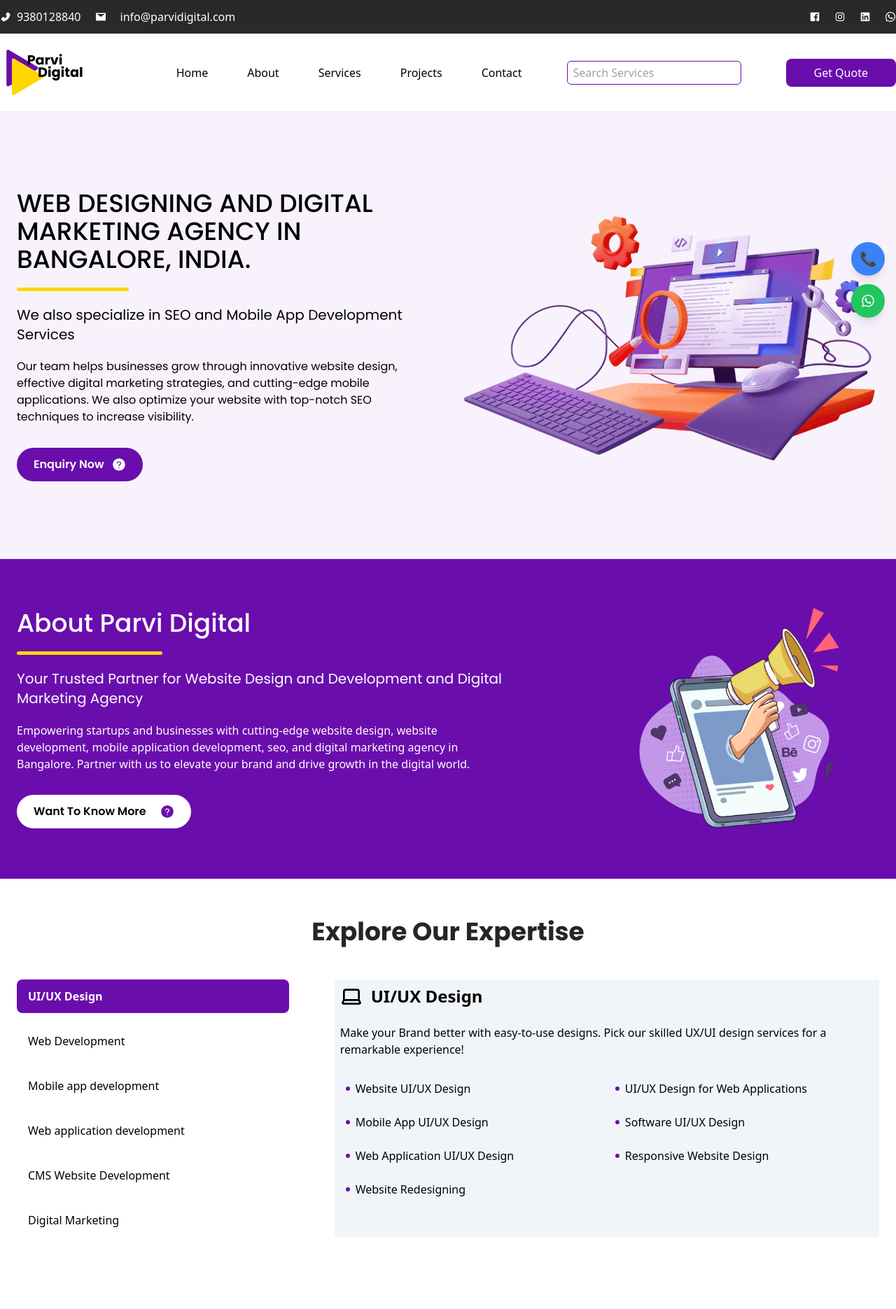
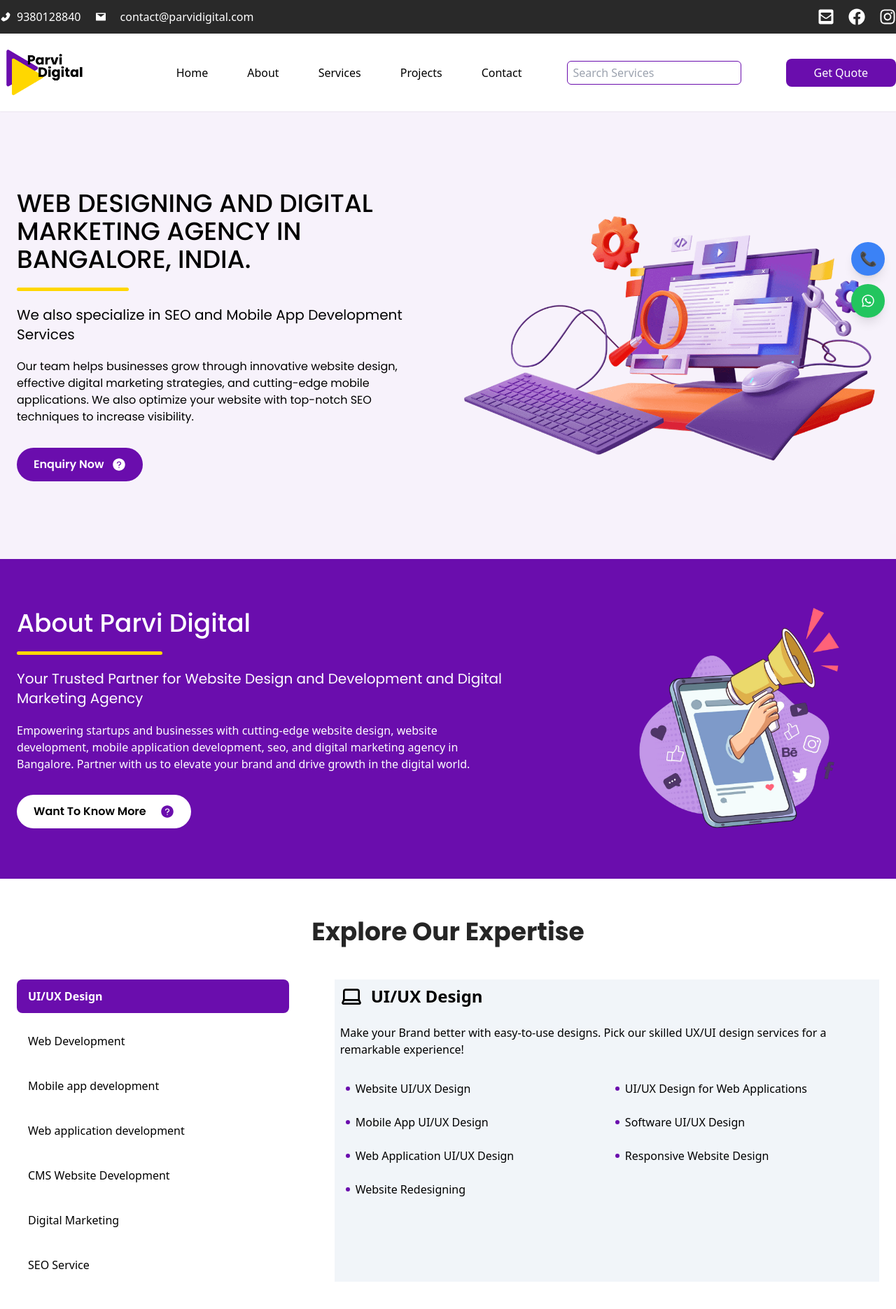
Before and after one commit to ag9731/test22, a React (Vite) app: page / in a window 1280 px wide. Shown: the top 1871 px of the page at 70% size. Built offline with nearby package versions, Linux system fonts and the light colour scheme.

Commit message:
nothing changed

```diff
--- a/src/components/Footer/Footer.jsx
+++ b/src/components/Footer/Footer.jsx
@@ -7,6 +7,7 @@
   FaTwitter,
   FaInstagram,
   FaLinkedin,
+  FaEnvelopeSquare,
 } from "react-icons/fa";
 import { Link } from "react-router-dom";
 
@@ -23,11 +24,18 @@
           </div>
           <div className="flex items-center gap-2 mb-2">
             <FaPhoneAlt className="text-secondary" />
-            <p>9380128840</p>
+            <a href="tel:9380128840" className="text-1xl hover:text-secondary">
+              <p>9380128840</p>
+            </a>
           </div>
           <div className="flex items-center gap-2">
             <FaEnvelope className="text-secondary" />
-            <p>akashgoravanakoll@gmail.com</p>
+            <a
+              href="mailto:contact@parvidigital.com"
+              className="text-1xl hover:text-secondary"
+            >
+              <p>contact@parvidigital.com</p>
+            </a>
           </div>
         </div>
 
@@ -35,11 +43,11 @@
         <div>
           <h2 className="text-xl font-semibold mb-3">Quick Links</h2>
           <ul className="space-y-2">
-            <li>
+            {/* <li>
               <Link to="/" className="hover:text-secondary">
                 Home
               </Link>
-            </li>
+            </li> */}
             <li>
               <a href="/#about-us" className="hover:text-secondary">
                 About Us
@@ -67,18 +75,30 @@
         <div>
           <h2 className="text-xl font-semibold mb-3">Follow Us</h2>
           <div className="flex gap-4">
-            <a href="#" className="text-2xl hover:text-secondary">
+            <a
+              href="https://www.facebook.com/people/Parvi-Digital/61557411624105/"
+              className="text-2xl hover:text-secondary"
+            >
               <FaFacebook />
             </a>
-            <a href="#" className="text-2xl hover:text-secondary">
+            {/* <a href="#" className="text-2xl hover:text-secondary">
               <FaTwitter />
-            </a>
-            <a href="#" className="text-2xl hover:text-secondary">
+            </a> */}
+            <a
+              href="https://www.instagram.com/parvi_digital/"
+              className="text-2xl hover:text-secondary"
+            >
               <FaInstagram />
             </a>
-            <a href="#" className="text-2xl hover:text-secondary">
+            <a
+              href="mailto:contact@parvidigital.com"
+              className="text-2xl hover:text-secondary"
+            >
+              <FaEnvelopeSquare />
+            </a>
+            {/* <a href="#" className="text-2xl hover:text-secondary">
               <FaLinkedin />
-            </a>
+            </a> */}
           </div>
         </div>
       </div>
--- a/src/components/Header/Header.jsx
+++ b/src/components/Header/Header.jsx
@@ -83,7 +83,13 @@
                   <a href="#our-services">Services</a>
                 </li>
                 <li>
-                  <a href="#what-we-do">Projects</a>
+                  <a
+                    href="https://l.instagram.com/?u=https%3A%2F%2Flinktr.ee%2Fparvi_digital%3Ffbclid%3DPAZXh0bgNhZW0CMTEAAadEGIEhI2himC7Zpt40a2HCC-5E0OuQDL-9eKMo7BNflSMXfnbO3RzGkSMS0Q_aem_UU-t6fbrRaClk_Eh6T60BA&e=AT1qowoNGC_E8XAwXFT9uJRRM3eN94-84E5I8yN_7Kby_sD5u5B7-NYkPlNNM3ysZasTqDCZhLY0dvNwrfMAjIZ6ATps1vQwxJUSDfnUrBJ7OhpIHLJ_CpY"
+                    target="_blank"
+                    rel="noopener noreferrer"
+                  >
+                    Projects
+                  </a>
                 </li>
                 <li>
                   <a href="#contact-us">Contact</a>
--- a/src/components/Header/HeaderTopBar.jsx
+++ b/src/components/Header/HeaderTopBar.jsx
@@ -7,30 +7,65 @@
   AiFillPhone,
   AiFillMail,
 } from "react-icons/ai";
-
+import {
+  FaPhoneAlt,
+  FaEnvelope,
+  FaMapMarkerAlt,
+  FaFacebook,
+  FaTwitter,
+  FaInstagram,
+  FaLinkedin,
+  FaEnvelopeSquare,
+} from "react-icons/fa";
 const HeaderTopBar = () => {
   return (
     <section className="bg-[#292929] py-3 hidden lg:flex md:flex">
       <section className="container mx-auto flex  justify-between text-white">
         {/* Left Section */}
         <section className="flex items-center gap-5">
+          <a href="tel:9380128840" className="text-1xl hover:text-secondary">
             <div className="flex gap-2 items-center">
               <AiFillPhone />
               <p>9380128840</p>
             </div>
+          </a>
+          <a
+            href="mailto:contact@parvidigital.com"
+            className="text-1xl hover:text-secondary"
+          >
             <div className="flex gap-5 items-center">
               <AiFillMail />
-            <p>info@parvidigital.com</p>
+              <p>contact@parvidigital.com</p>
             </div>
+          </a>
         </section>
 
         {/* Right Section */}
         <section className="flex items-center">
           <div className="flex gap-5">
-            <AiFillFacebook />
+            <a
+              href="mailto:contact@parvidigital.com"
+              className="text-2xl hover:text-secondary"
+            >
+              <FaEnvelopeSquare />
+            </a>
+            <a
+              href="https://www.facebook.com/people/Parvi-Digital/61557411624105/"
+              className="text-2xl hover:text-secondary"
+            >
+              <FaFacebook />
+            </a>
+            <a
+              href="https://www.instagram.com/parvi_digital/"
+              className="text-2xl hover:text-secondary"
+            >
+              <FaInstagram />
+            </a>
+
+            {/* <AiFillFacebook />
             <AiOutlineInstagram />
             <AiFillLinkedin />
-            <AiOutlineWhatsApp />
+            <AiOutlineWhatsApp /> */}
           </div>
         </section>
       </section>
--- a/src/components/HomePage/Home.jsx
+++ b/src/components/HomePage/Home.jsx
@@ -16,14 +16,14 @@
       <div id="about-us">
         <HomePageAboutUs />
       </div>
+      <div id="our-services">
+        <HomePageWhatWeDo />
+      </div>
       <div id="what-we-do">
-        <HomePageWhatWeDo />
+        <HomePageWeDoWebsiteFor />
       </div>
       <div id="why-choose-us">
         <HomePageWhyChooseUs />
-      </div>
-      <div id="our-services">
-        <HomePageWeDoWebsiteFor />
       </div>
       <div id="faqs">
         <HomePageFaqs />
--- a/src/components/HomePage/HomePageComponents/HomePageWhatWeDo.jsx
+++ b/src/components/HomePage/HomePageComponents/HomePageWhatWeDo.jsx
@@ -92,13 +92,31 @@
     {
       id: 6,
       service: "Digital Marketing",
-      serviceIcon: <Laptop className="w-8 h-8" />,
+      // serviceIcon: <Laptop className="w-8 h-8" />,
       serviceDesc:
-        "Our web development company offers expert digital marketing services to enhance your online visibility and connect your brand with the right audience at the right time.",
+        "We provide comprehensive digital marketing services to grow your brand online, engage your audience, and drive conversions through data-driven strategies.",
       serviceList: [
-        "Search Engine Optimization",
-        "Social Media Marketing",
-        "Search Engine Marketing",
+        "Social Media Marketing (Facebook, Instagram, LinkedIn, etc.)",
+        "Google Ads & PPC Campaigns",
+        "Email Marketing Campaigns",
+        "Content Marketing & Strategy",
+        "Influencer & Affiliate Marketing",
+        "Online Reputation Management",
+      ],
+    },
+
+    {
+      id: 7,
+      service: "SEO Service",
+      // serviceIcon: <Laptop className="w-8 h-8" />,
+      serviceDesc:
+        "Our SEO services are designed to improve your website’s visibility on search engines, drive organic traffic, and help your business rank higher on Google.",
+      serviceList: [
+        "On-Page SEO Optimization",
+        "Off-Page SEO & Link Building",
+        "Technical SEO Audits",
+        "Keyword Research & Strategy",
+        "Google Analytics & Search Console Setup",
       ],
     },
   ];
--- a/src/components/PrivacyPolicy/Privacypolicy.jsx
+++ b/src/components/PrivacyPolicy/Privacypolicy.jsx
@@ -551,7 +551,7 @@
       </p>
       <ul>
         <li>
-          <p>By email: akashgoravanakoll@gmail.com</p>
+          <p>By email: contact@parvidigital.com</p>
         </li>
         <li>
           <p>
```
Lines whose indentation alone changed are shown as unchanged.
